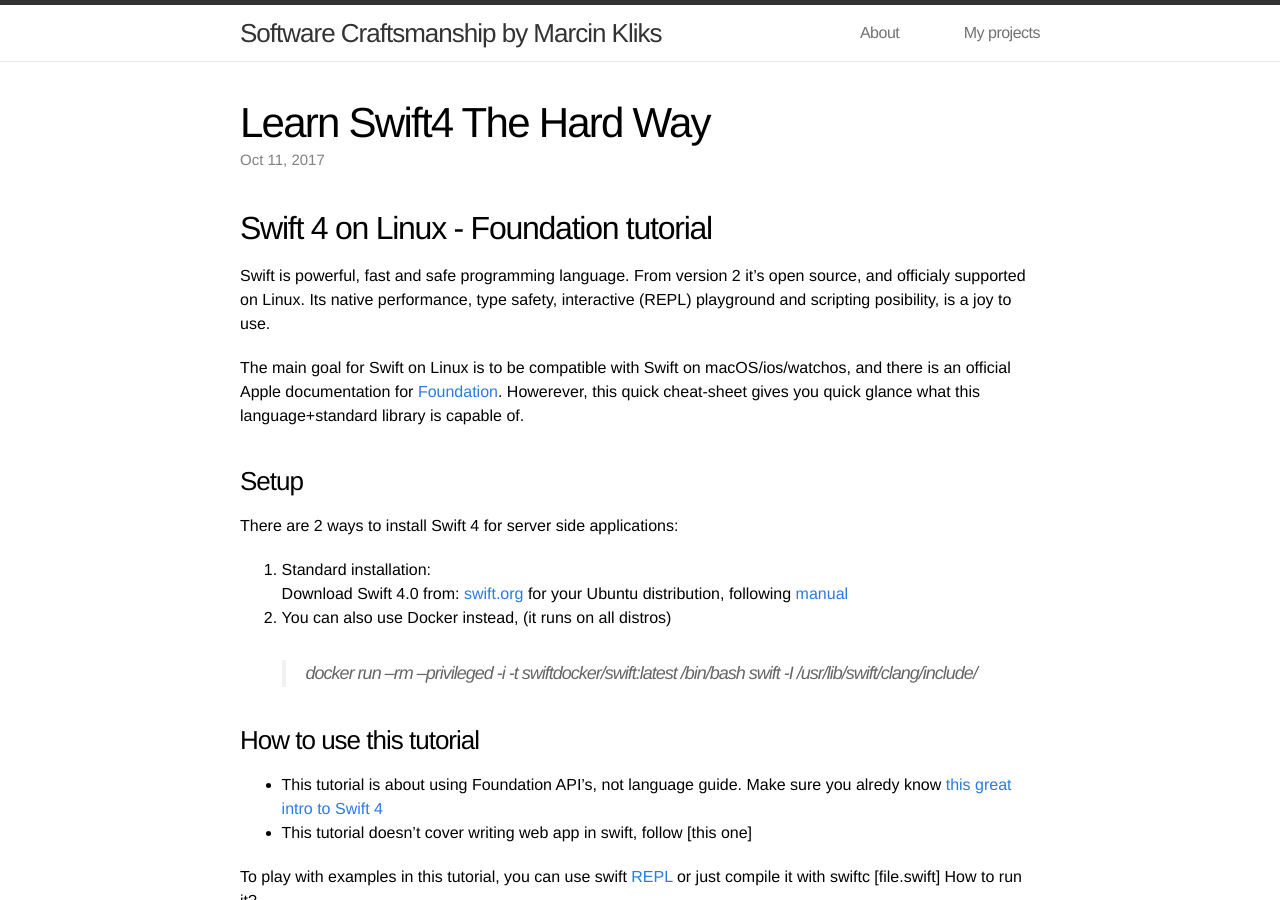
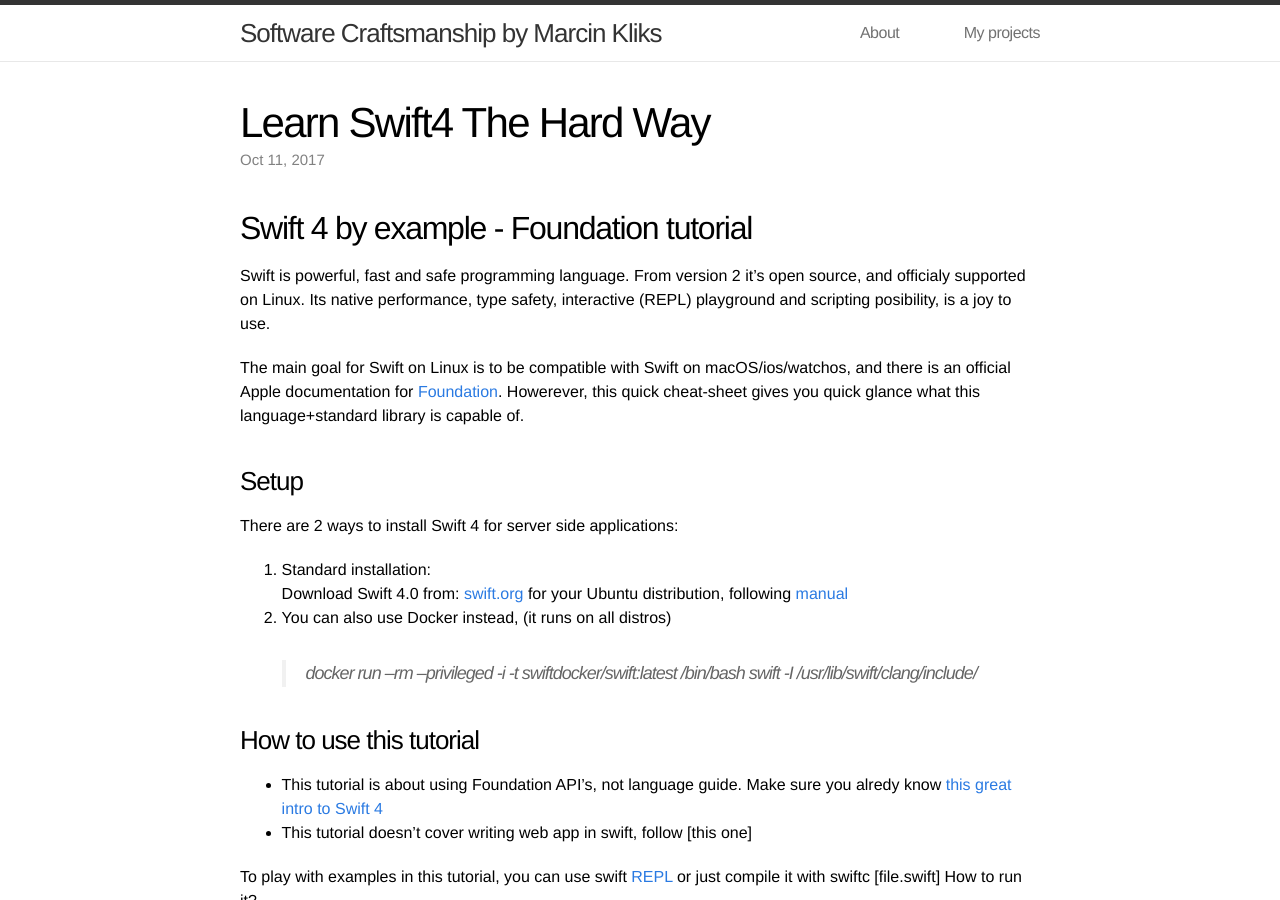
Before and after one commit to vi4m/vi4m.github.io, a Jekyll site: the page built from _posts/2017-10-11-learn-swift4-the-hard-way.md, in a window 1280 px wide and 900 px high. Built offline with Jekyll 4.4.1, drawn with Linux system fonts in a browser that asks for light colours; our own code applies the rules of GitHub Pages for plain Markdown files; comment, search, counter and statistics services are not loaded.

Commit message:
Highlighting fix

````diff
--- a/_posts/2017-10-11-learn-swift4-the-hard-way.md
+++ b/_posts/2017-10-11-learn-swift4-the-hard-way.md
@@ -1,4 +1,4 @@
-## Swift 4 on Linux - Foundation tutorial
+## Swift 4 by example - Foundation tutorial
 
 Swift is powerful, fast and safe programming language. From version 2 it's open source, and officialy supported on Linux. Its native performance, type safety, interactive (REPL) playground and scripting posibility, is a joy to use.
 
@@ -72,9 +72,11 @@
 #### Printing to stdin
 
 ```swift
+
 	FileHandle.standardError.write("test".data(using: .utf8)!)
 	FileHandle.standardInput.write("test".data(using: .utf8)!)
 	FileHandle.standardOutput.write("test".data(using: .utf8)!)
+
 ```
 
 ### Executing shell commands
@@ -128,6 +130,7 @@
 #### Redirect stdin / stdout
 
 ```swift
+
 	import Foundation
 
 	let p = Process()
````
